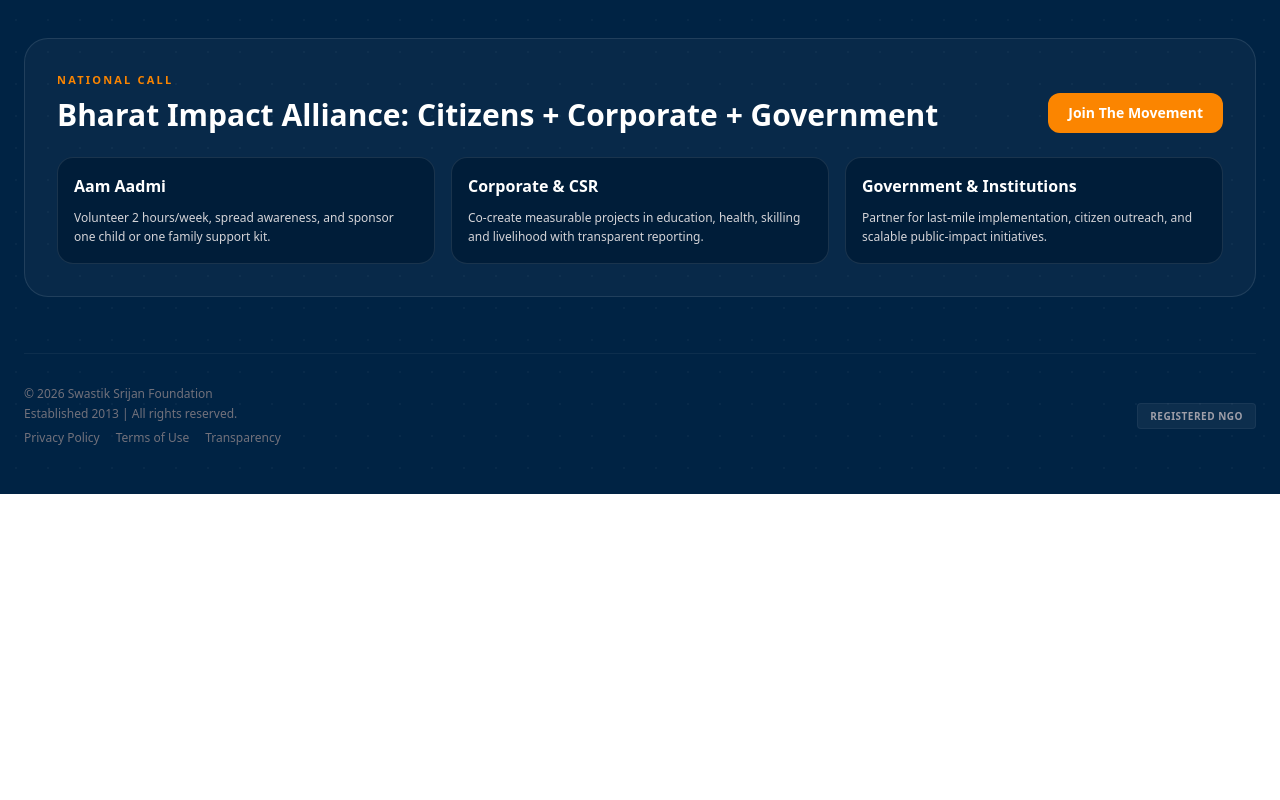
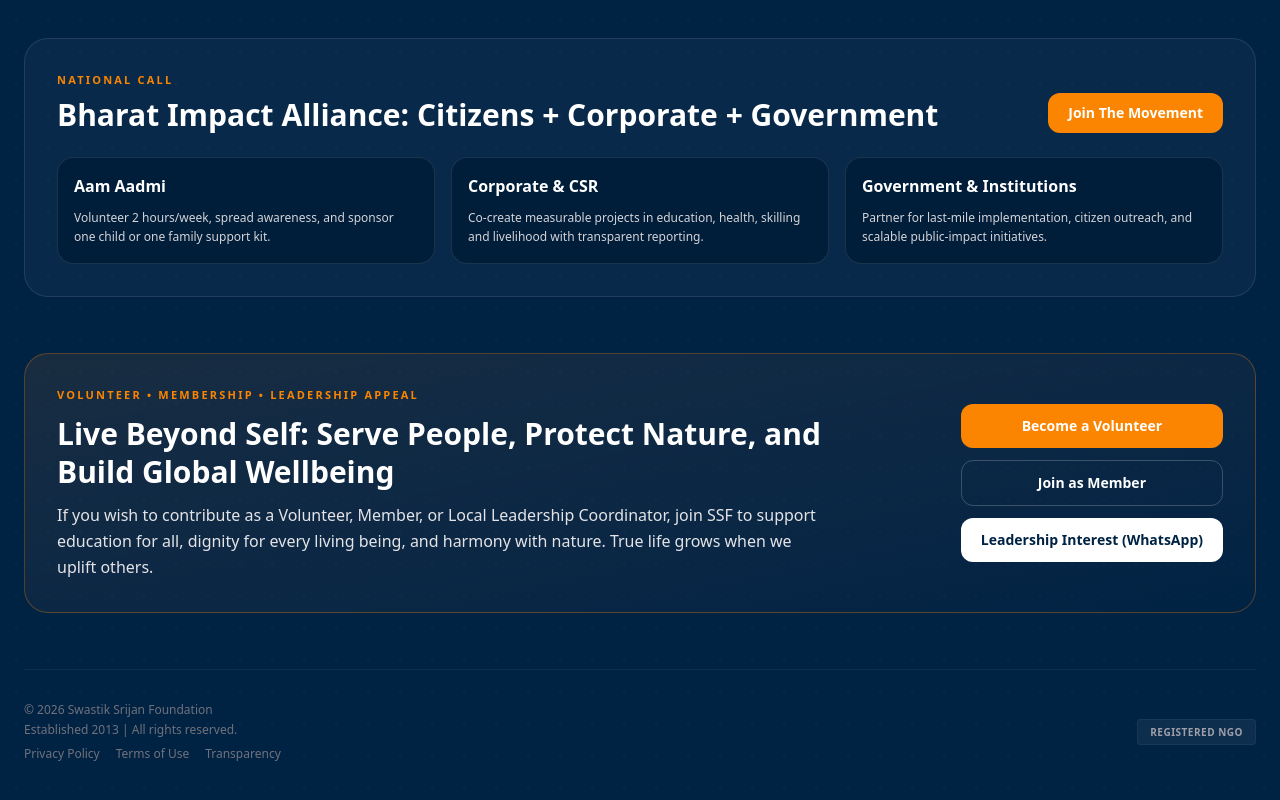
Before and after one commit to Swastiksrijan/SSF-Final, a React (Vite) app: page / in a window 1280 px wide. Shown: the part 7009-7809 px from the top of the page. Before the commit the page ends 7503 px from the top, so only its background shows below. Built offline with nearby package versions, Linux system fonts and the light colour scheme; no server answers; a web font is replaced by a local one.

Commit message:
Add volunteer-membership-leadership appeal for global wellbeing

```diff
--- a/src/pages/FooterSection.jsx
+++ b/src/pages/FooterSection.jsx
@@ -204,6 +204,51 @@ export default function FooterSection() {
           </div>
         </div>
 
+
+
+        <div className="mb-14 rounded-3xl border border-[#fb8500]/30 bg-gradient-to-br from-[#fb8500]/10 to-[#002344]/20 p-6 md:p-8">
+          <div className="flex flex-col lg:flex-row lg:items-center lg:justify-between gap-6">
+            <div className="max-w-3xl space-y-3">
+              <p className="text-[11px] uppercase tracking-[0.2em] text-[#fb8500] font-bold">
+                {lang === "en" ? "Volunteer • Membership • Leadership Appeal" : "वॉलंटियर • सदस्यता • नेतृत्व आह्वान"}
+              </p>
+              <h3 className="text-2xl md:text-3xl font-bold text-white leading-tight">
+                {lang === "en"
+                  ? "Live Beyond Self: Serve People, Protect Nature, and Build Global Wellbeing"
+                  : "केवल अपने लिए नहीं — जनसेवा, प्रकृति संरक्षण और विश्व कल्याण के लिए आगे आएं"}
+              </h3>
+              <p className="text-sm md:text-base text-zinc-200 leading-relaxed">
+                {lang === "en"
+                  ? "If you wish to contribute as a Volunteer, Member, or Local Leadership Coordinator, join SSF to support education for all, dignity for every living being, and harmony with nature. True life grows when we uplift others."
+                  : "यदि आप वॉलंटियर, सदस्य या स्थानीय नेतृत्व समन्वयक के रूप में जुड़ना चाहते हैं, तो SSF के साथ मिलकर सर्वजन शिक्षा, हर जीव की गरिमा और प्रकृति के संतुलन के लिए कार्य करें। सच्चा जीवन वही है जो दूसरों को उठाता है।"}
+              </p>
+            </div>
+
+            <div className="flex flex-col sm:flex-row lg:flex-col gap-3 min-w-[240px]">
+              <Link
+                to="/Volunteer"
+                className="px-5 py-3 rounded-xl bg-[#fb8500] text-white text-sm font-bold text-center hover:bg-[#ff9800] transition-colors"
+              >
+                {lang === "en" ? "Become a Volunteer" : "वॉलंटियर बनें"}
+              </Link>
+              <Link
+                to="/Members"
+                className="px-5 py-3 rounded-xl border border-white/20 text-white text-sm font-bold text-center hover:bg-white/10 transition-colors"
+              >
+                {lang === "en" ? "Join as Member" : "सदस्य के रूप में जुड़ें"}
+              </Link>
+              <a
+                href={CONTACT_INFO.social.whatsapp}
+                target="_blank"
+                rel="noopener noreferrer"
+                className="px-5 py-3 rounded-xl bg-white text-[#002344] text-sm font-bold text-center hover:bg-zinc-100 transition-colors"
+              >
+                {lang === "en" ? "Leadership Interest (WhatsApp)" : "नेतृत्व हेतु रुचि (WhatsApp)"}
+              </a>
+            </div>
+          </div>
+        </div>
+
         {/* BOTTOM: Copyright & Legal */}
         <div className="pt-8 border-t border-white/5 flex flex-col md:flex-row items-center justify-between gap-4">
           <div className="text-xs text-zinc-500 font-medium text-center md:text-left">
```
